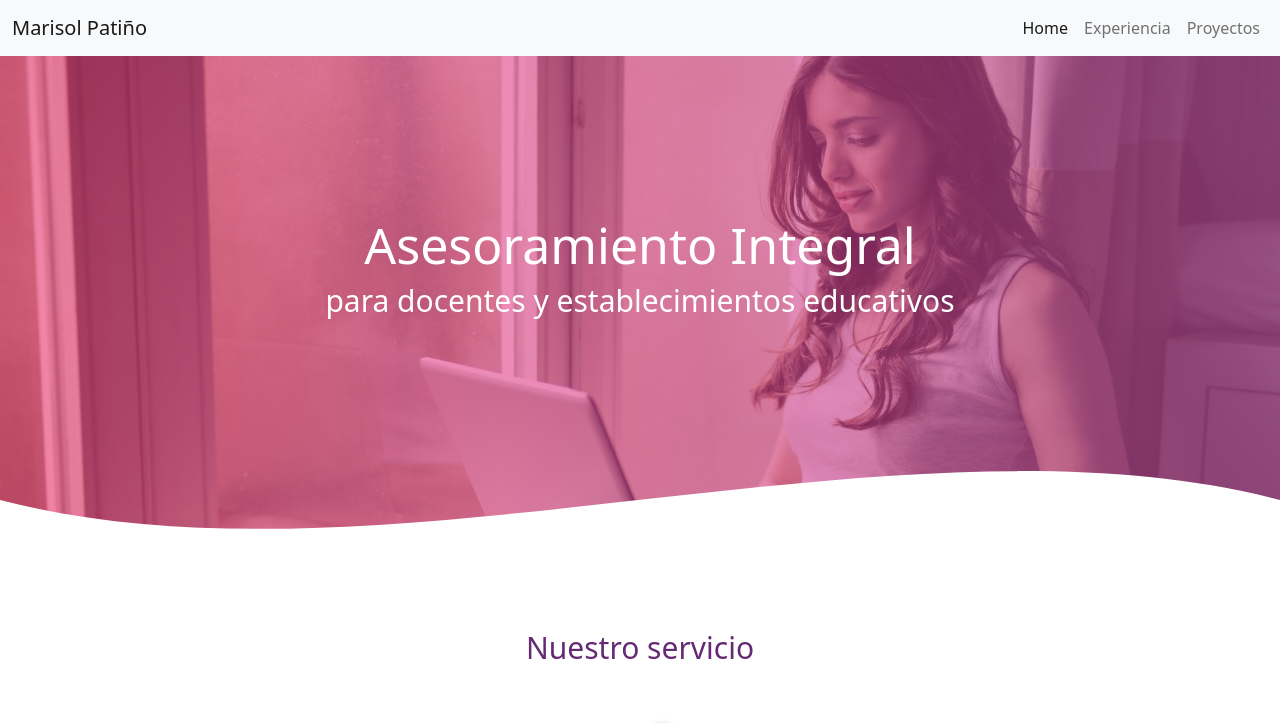
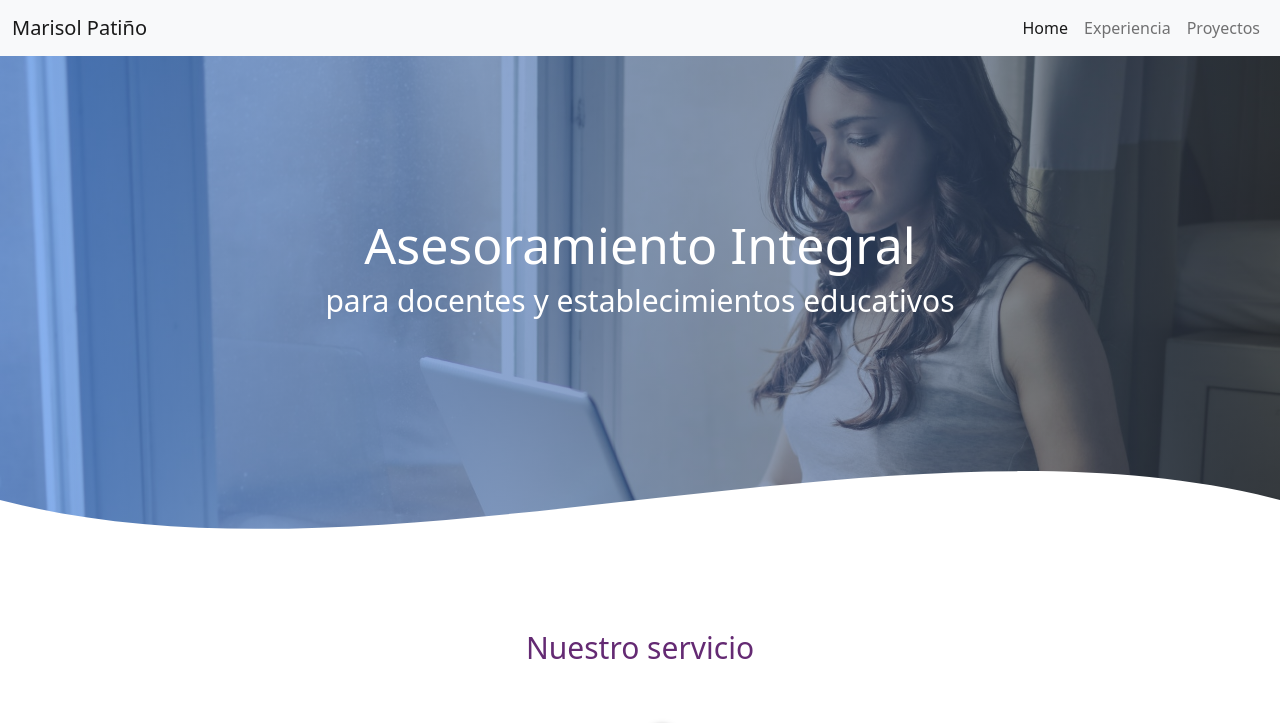
Before and after one commit to leonelmarinaro/marisol, a plain HTML site: page docs/index.html in a window 1280 px wide. Shown: the top 723 px of the page. Drawn offline with nearby package versions, Linux system fonts and the light colour scheme.

Commit message:
header azul

```diff
--- a/docs/css/style.css
+++ b/docs/css/style.css
@@ -28,10 +28,14 @@ body {
 header {
     width: 100%;
     height: 600px;
-    background: #bc4e9c;
-    /* fallback for old browsers */
+    background: #373B44;  /* fallback for old browsers */
+    background: -webkit-linear-gradient(to right, hsla(217, 89%, 61%, 0.6), hsl(222, 11%, 24%, 0.6)), url(../img/portada.jpg);  /* Chrome 10-25, Safari 5.1-6 */
+    background: linear-gradient(to right, hsla(217, 89%, 61%, 0.6), hsl(222, 11%, 24%, 0.6)), url(../img/portada.jpg) ; /* W3C, IE 10+/ Edge, Firefox 16+, Chrome 26+, Opera 12+, Safari 7+ */
+
+   /* background: #bc4e9c;
+    /* fallback for old browsers
     background: -webkit-linear-gradient(to right, hsla(340, 95%, 50%, 0.459), hsla(317, 45%, 52%, 0.664)), url(../img/portada.jpg);
-    /* Chrome 10-25, Safari 5.1-6 */
+    /* Chrome 10-25, Safari 5.1-6
     background: linear-gradient(to right, hsla(340, 95%, 50%, 0.459), hsla(317, 45%, 52%, 0.664)), url(../img/portada.jpg);
     /* W3C, IE 10+/ Edge, Firefox 16+, Chrome 26+, Opera 12+, Safari 7+ */
     background-size: cover;
@@ -54,6 +58,10 @@ nav > a{
 nav > a:hover{
     text-decoration: underline;
    } */
+
+.nav-tra{
+    background-color:rgba(0, 0, 0, 0.6);
+}
 
 header .textos-header{
     display: flex;
```
